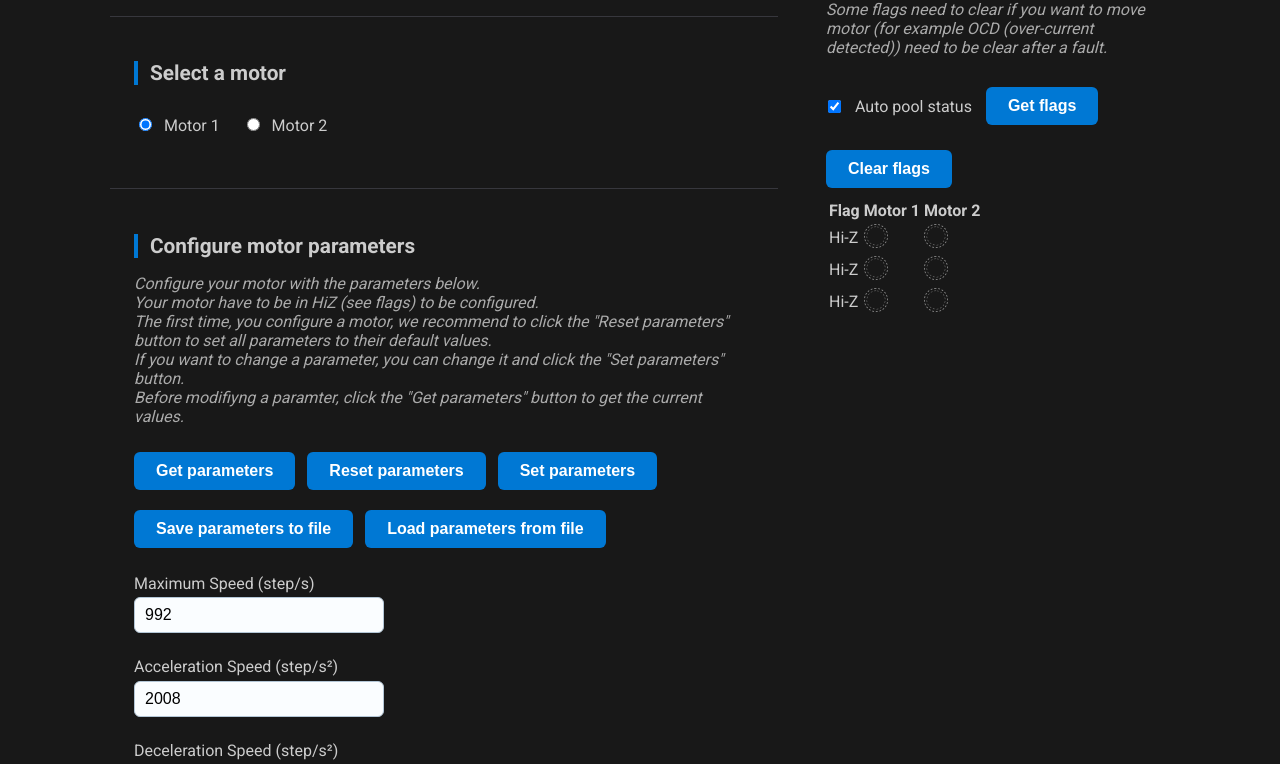
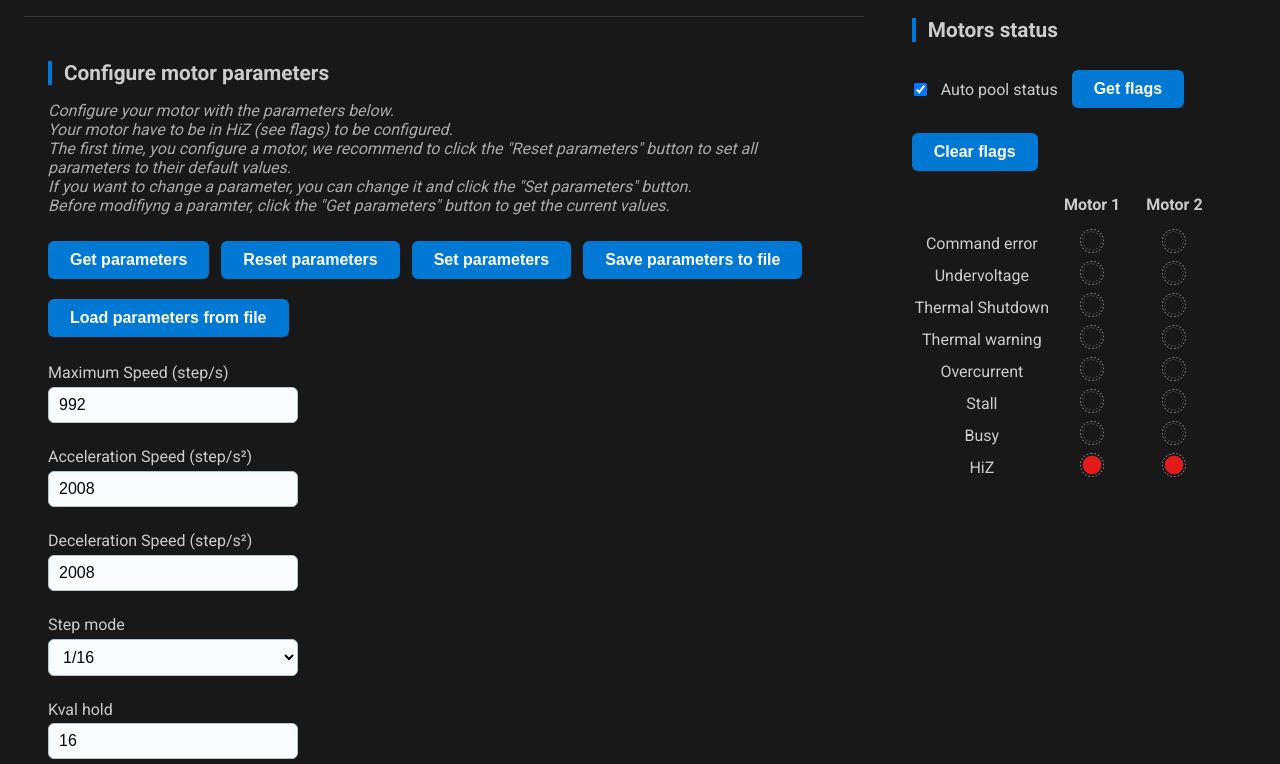
Before and after one commit to openindus/oi-extension, a website: page resources/html/stepper.html in a window 1280 px wide. Shown: the part 290-1054 px from the top of the page. Drawn offline with Linux system fonts and the light colour scheme; files that its build step writes are made by us from their sources; files whose address does not match are found by name.

Commit message:
project working with v1.7.2

```diff
--- a/resources/html/content/style.css
+++ b/resources/html/content/style.css
@@ -16,33 +16,23 @@ body {
     flex-flow: row;
     justify-content: center;
     align-items: flex-start;
-    max-width: 1800px;
+    /* max-width: 1800px; */
     margin: 0 auto;
     gap: 24px;
+    padding: 24px;;
 }
 
-.flex-col {
-    display: flex;
-    flex-flow: column wrap;
-    justify-content: center;
-    align-items: center;
-    gap: 24px;
+.flex-col-big {
+   max-width: 840px;
+}
+
+.flex-col-small {
+   max-width: 420px;
 }
 
 .flex-block {
     border-top: 1px solid #37373D;
     padding: 24px 24px 24px 24px;
-    width: 620px;
-    display: flex;
-    flex: 1 1 0;
-}
-
-#motor-status {
-    width : 320px;
-}
-
-#motor-parameters {
-    flex: 1 1 0;
 }
 
 h1, h2, h3 {
@@ -171,3 +161,11 @@ hr {
     height: 32px;
     width: 32px;
 }
+
+td {
+    text-align: center;
+}
+
+th {
+    padding: 12px;
+}
--- a/resources/html/stepper.html
+++ b/resources/html/stepper.html
@@ -13,10 +13,9 @@
     <h1>[BETA] Stepper configuration tool</h1>
     <div class="main-flex">
 
-        <div class="flex-col">
+        <div class="flex-col flex-col-big">
 
-            <div class="flex-block">
-                <div id="connexion">
+            <div class="flex-block" id="connexion">
                 <h2>Connexion</h2>
                 <label for="port">Port :</label>
                 <button id="refresh" onclick="refresh()" title="Refresh">
@@ -26,20 +25,8 @@
                 <button id="connect" onclick="connect()">Connect</button>
                 <button id="disconnect" onclick="disconnect()">Disconnect</button>
             </div>
-            </div>
 
-            <div class="flex-block">
-                <div id="motor-selection">
-                    <h2>Select a motor</h2>
-                    <input type="radio" id="motor1" name="motor" value="1" checked>
-                    <label for="motor1">Motor 1</label>
-                    <input type="radio" id="motor2" name="motor" value="2">
-                    <label for="motor2">Motor 2</label>
-                </div>
-            </div>
-
-            <div class="flex-block">
-                <div id="motor-configuration">
+            <div class="flex-block"  id="motor-configuration">
                 <h2>Configure motor parameters</h2>
                 <p><i>Configure your motor with the parameters below. <br>
                 Your motor have to be in HiZ (see flags) to be configured. <br>
@@ -105,10 +92,8 @@
                     <option value="14" selected>10.2</option>
                 </select>
             </div>
-            </div>
 
-            <div class="flex-block">
-                <div id="motor-switches">
+            <div class="flex-block" id="motor-switches">
                 <h2>Configure limit switches</h2>
                 <p><i>You can configure up to two limit switch per motor. <br>
                 Limit switches have to be configured in the init sequence of our main program.</i></p>
@@ -145,10 +130,8 @@
                     <button if="add-limit-switch-1" onclick="setLimitSwitch(2)">Set</button>
                 </div>
             </div>
-            </div>
 
-            <div class="flex-block">
-                <div id="motor-move">
+            <div class="flex-block" id="motor-move">
                 <h2>Test motor</h2>
                     <input type="checkbox" id="moveTwin" name="moveTwin">
                 <label for="moveTwin">Also move twin motor</label>
@@ -174,19 +157,21 @@
                 <h3>Stop</h3>
                 <button onclick="cmdStop()">STOP</button>
             </div>
-            </div>
 
         </div>
 
-        <div class="flex-col">
+        <div class="flex-col flex-col-small">
 
-                <div id="motor-status" class="flex-block">
-                    <div>
+            <div class="flex-block" id="motor-selection">
+                <h2>Select a motor</h2>
+                <input type="radio" id="motor1" name="motor" value="1" checked>
+                <label for="motor1">Motor 1</label>
+                <input type="radio" id="motor2" name="motor" value="2">
+                <label for="motor2">Motor 2</label>
+            </div>
+
+            <div class="flex-block" id="motor-status">
                 <h2>Motors status</h2>
-                        <p><i>Below you can check the status of your motor driver with several flags<br>
-                        By default, flags are automatically polled every second but you can chose to pool them manually.<br>
-                        To clear a flag, click the "Clear flags" button.<br>
-                        Some flags need to clear if you want to move motor (for example OCD (over-current detected)) need to be clear after a fault.</i></p>
                 <input type="checkbox" id="autoPoolStatus" name="autoPoolStatus" checked>
                 <label for="autoPoolStatus">Auto pool status</label>
                 <button id="getFlags" onclick="getFlags()">Get flags</button>
@@ -194,31 +179,58 @@
                 <div id="flagList">
                     <table>
                         <tr>
-                                    <th>Flag</th>
+                            <th></th>
                             <th>Motor 1</th>
                             <th>Motor 2</th>
                         </tr>
                         <tr>
-                                    <td id="flag-hi-z">Hi-Z</td>
+                            <td id="alamr-ocd">Command error</td>
                             <td><img src="${content}/empty.png"></td>
                             <td><img src="${content}/empty.png"></td>
                         </tr>
                         <tr>
-                                    <td id="flag-hi-z">Hi-Z</td>
+                            <td id="alarm-uvlo">Undervoltage</td>
                             <td><img src="${content}/empty.png"></td>
                             <td><img src="${content}/empty.png"></td>
                         </tr>
                         <tr>
-                                    <td id="flag-hi-z">Hi-Z</td>
+                            <td id="alarm-thermal-shutdown">Thermal Shutdown</td>
                             <td><img src="${content}/empty.png"></td>
                             <td><img src="${content}/empty.png"></td>
                         </tr>
+                        <tr>
+                            <td id="alarm-thermal-warning">Thermal warning</td>
+                            <td><img src="${content}/empty.png"></td>
+                            <td><img src="${content}/empty.png"></td>
+                        </tr>
+                        <tr>
+                            <td id="alamr-ocd">Overcurrent</td>
+                            <td><img src="${content}/empty.png"></td>
+                            <td><img src="${content}/empty.png"></td>
+                        </tr>
+                        <tr>
+                            <td id="alamr-stall">Stall</td>
+                            <td><img src="${content}/empty.png"></td>
+                            <td><img src="${content}/empty.png"></td>
+                        </tr>
+                        <tr>
+                            <td id="alarm-busy">Busy</td>
+                            <td><img src="${content}/empty.png"></td>
+                            <td><img src="${content}/empty.png"></td>
+                        </tr>
+                        <tr>
+                            <td id="alarm-hiz">HiZ</td>
+                            <td><img src="${content}/circle.png"></td>
+                            <td><img src="${content}/circle.png"></td>
+                        </tr>
+                </div>
+
+                <!-- <p><i>Below you can check the status of your motor driver with several flags<br>
+                By default, flags are automatically polled every second but you can chose to pool them manually.<br>
+                To clear a flag, click the "Clear flags" button.<br>
+                Some flags need to clear if you want to move motor (for example OCD (over-current detected)) need to be clear after a fault.</i></p> -->
             </div>
         </div>
-                </div>
-
-        </div>
-
     </div>
 </body>
 
```
Also changed, not shown: src/createProject.ts (+6 -2 lines). Lines whose indentation alone changed are shown as unchanged.
